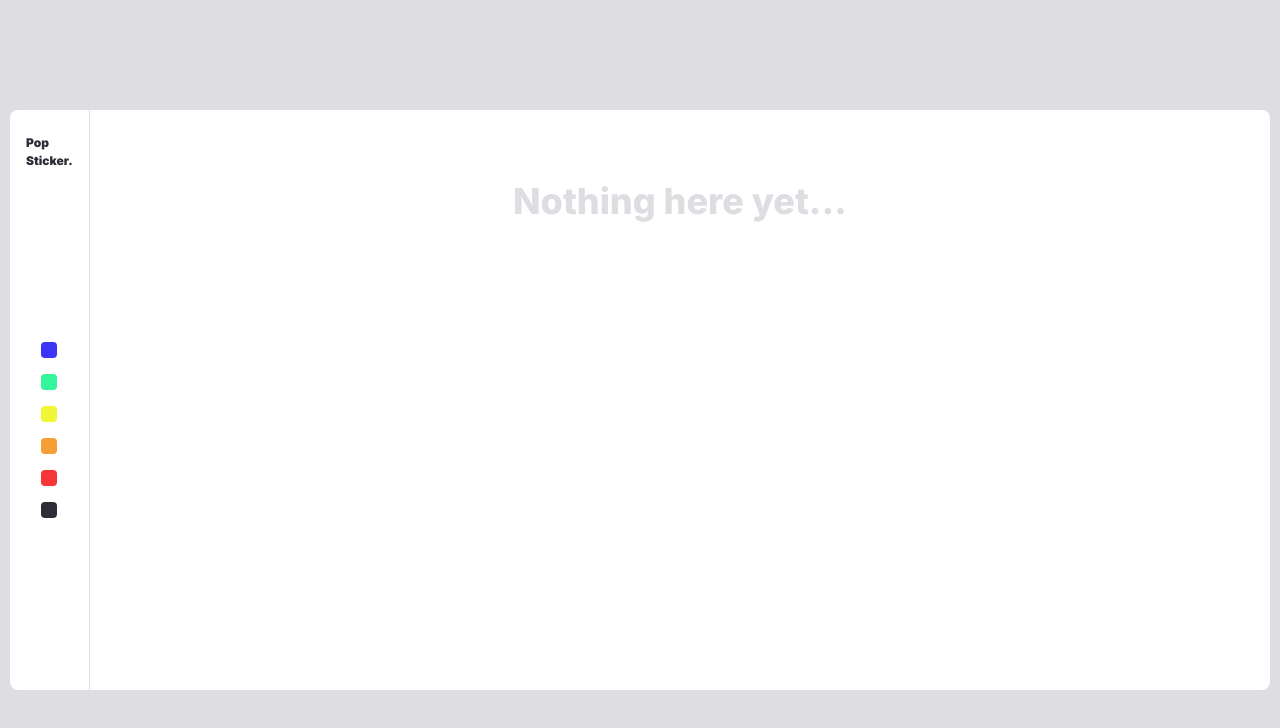
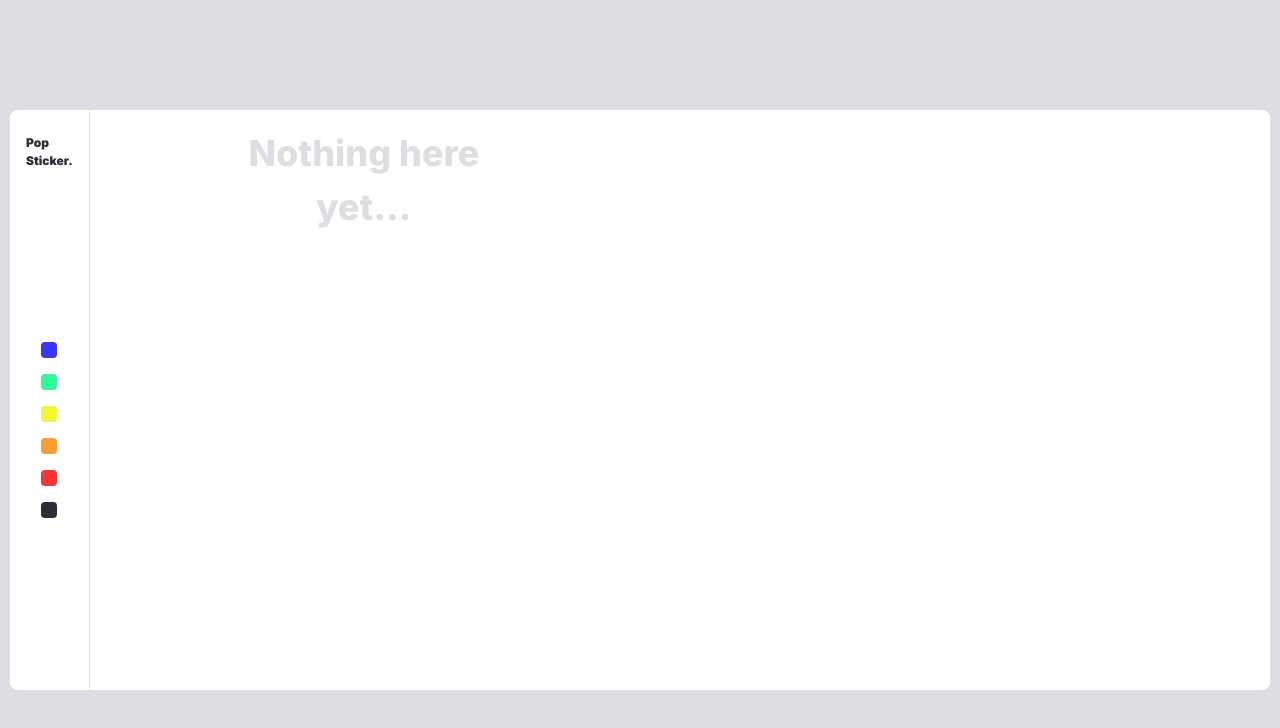
Before and after one commit to GabrielModog/popsticker-react, a React (Vite) app: page / in a window 1280 px wide. Shown: the top 728 px of the page. Built offline with nearby package versions, Linux system fonts and the light colour scheme.

Commit message:
[style] refactor cards container from flexbox to grid-based

```diff
--- a/src/styles/index.scss
+++ b/src/styles/index.scss
@@ -1,4 +1,7 @@
 @import "colors";
+
+$card-width: 300px;
+$card-height: 154px;
 
 @mixin card-theme($text: $color-gray2, $bg: $color-dark) {
   color: $text;
@@ -91,18 +94,44 @@ button:focus-visible {
   }
 }
 
+// grid-based version
 .cards-section {
+  display: grid;
+  grid-template-columns: repeat(1, $card-width);
+  grid-template-rows: repeat(2, $card-height);
+  grid-auto-rows: $card-height;
+  grid-auto-flow: dense;
+  gap: 1rem;
+
+  margin-top: 1rem;
+  padding-bottom: 1rem;
   overflow-y: auto;
-  margin: 2rem;
-  padding: 2rem 4rem;
-  display: flex;
-  flex-direction: row;
-  flex-wrap: wrap;
-  gap: 1rem;
-  align-items: flex-start;
+
+  width: 100%;
   justify-content: center;
-  flex: 1;
+
+  @media (width >= 746px) {
+    grid-template-columns: repeat(2, $card-width);
+  }
+
+  @media (width >= 1052px) {
+    grid-template-columns: repeat(3, $card-width);
+  }
 }
+
+// flexbox version
+// .cards-section {
+//   overflow-y: auto;
+//   margin: 2rem;
+//   padding: 2rem 4rem;
+//   display: flex;
+//   flex-direction: row;
+//   flex-wrap: wrap;
+//   gap: 1rem;
+//   align-items: flex-start;
+//   justify-content: center;
+//   flex: 1;
+// }
 
 .card {
   display: flex;
@@ -111,8 +140,8 @@ button:focus-visible {
   overflow: hidden;
   font-weight: 300;
   font-size: 20px;
-  width: 300px;
-  height: 154px;
+  // width: 300px;
+  // height: 154px;
   border-radius: 12px;
   -webkit-box-shadow: 0px 2px 57px -14px rgba(45, 45, 56, 0.2);
   -moz-box-shadow: 0px 2px 57px -14px rgba(45, 45, 56, 0.2);
```
